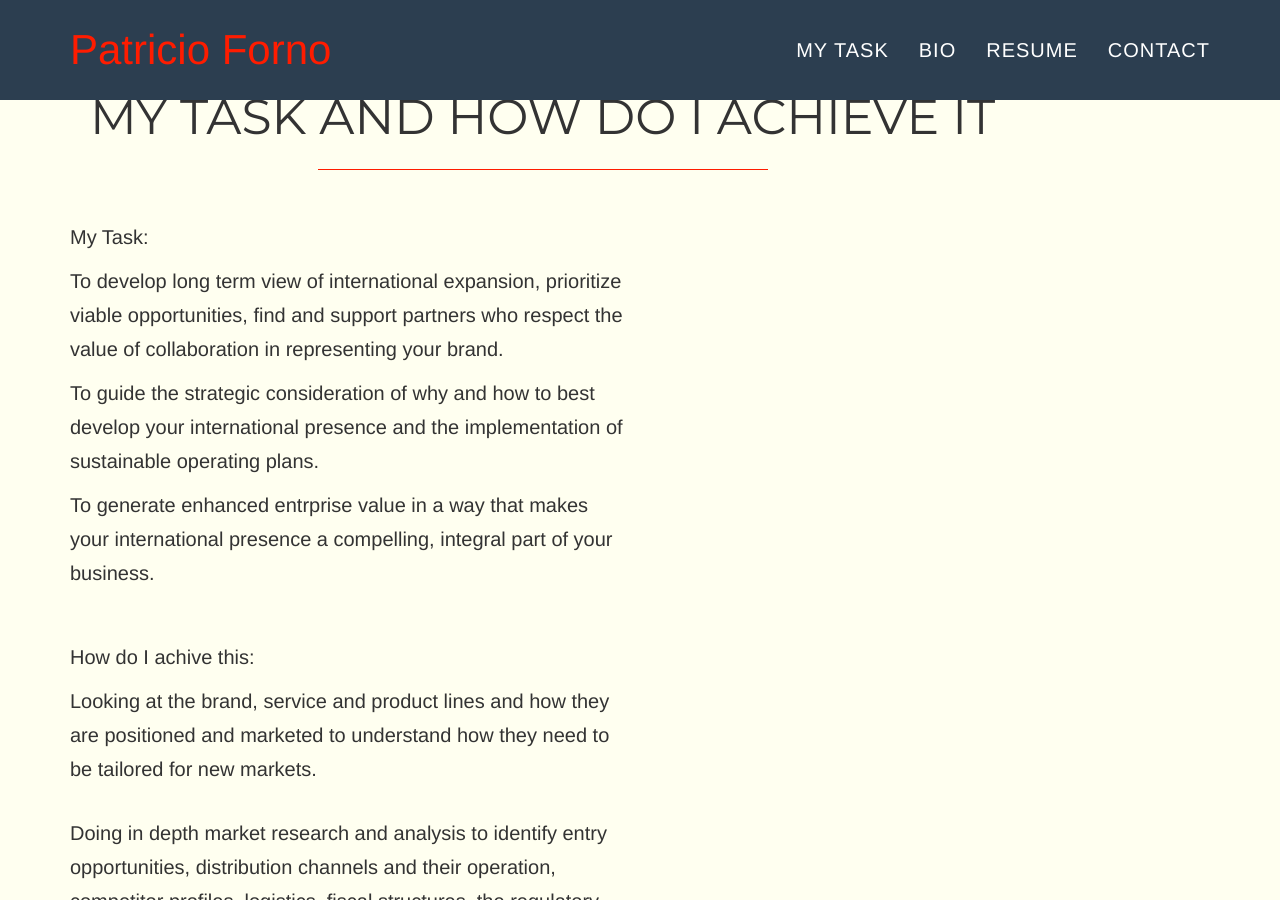
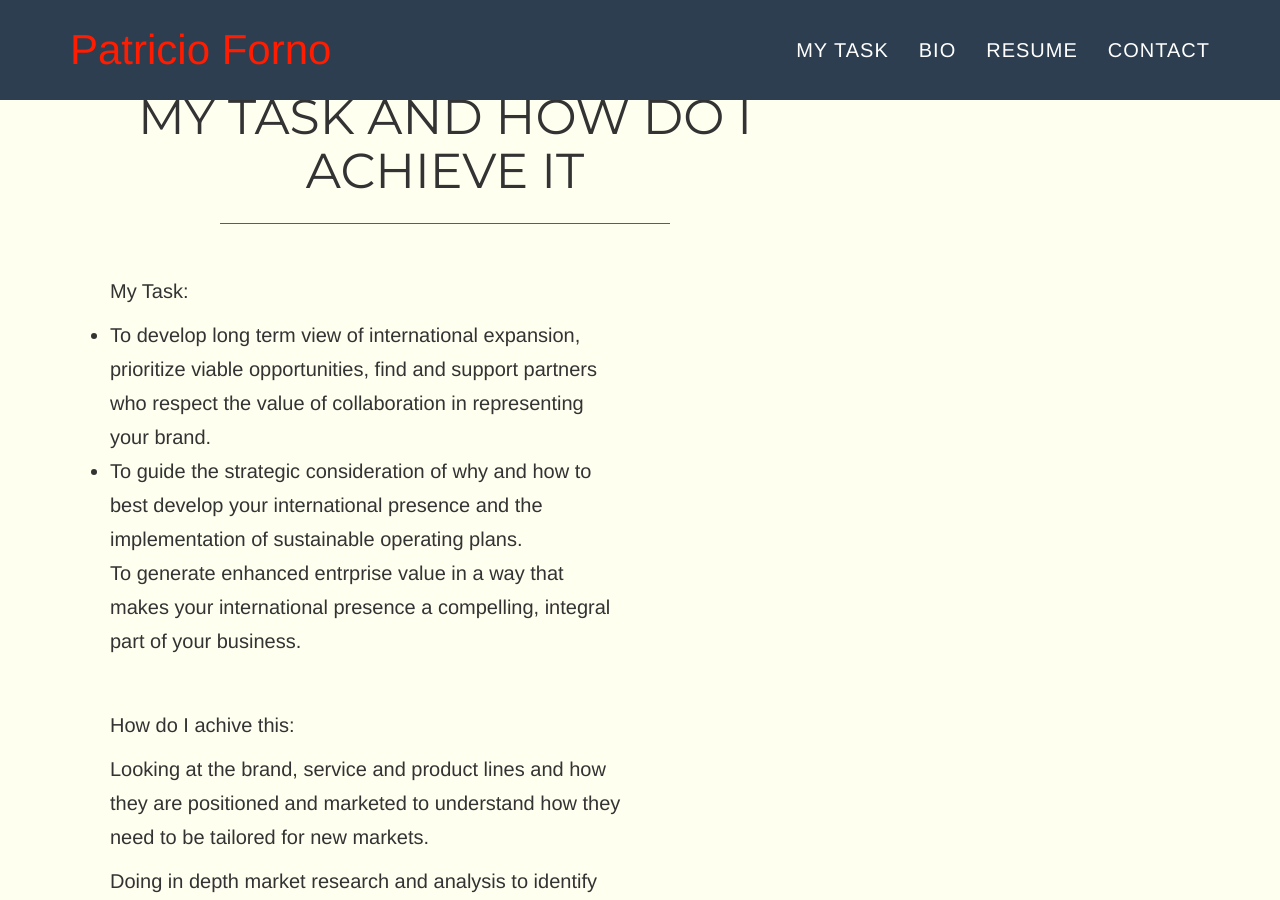
Before and after one commit to fornomail/fornomail.github.io, a Jekyll site: the page built from index.html, in a window 1280 px wide and 900 px high. Built offline with Jekyll 4.4.1, drawn with Linux system fonts in a browser that asks for light colours; nearby versions of some CDN libraries; some web fonts are replaced; library files that are not in the unit come from our copies.

Commit message:
Update index.html

```diff
--- a/index.html
+++ b/index.html
@@ -7,37 +7,29 @@ title: Patricio Forno
 <section id="services">
     <div class="container">
         <div class="row">
-            <div class="col-lg-10 text-center">
+            <div class="col-lg-8 text-center">
                 <h2>MY TASK and how do i achieve it</h2>
                 <hr class="star-primary">
             </div>
           <div class="col-lg-6 col-md-6">
             <br/>
-              <p> My Task:</p>
-            <p> To develop long term view of international expansion, prioritize viable opportunities, find and support partners who respect the value of collaboration in representing your brand.</p>
-            <p> To guide the strategic consideration of why and how to best develop your international presence and the implementation of sustainable operating plans.</p>
+            <ul>
+            <p> My Task:</p>
+            <li> To develop long term view of international expansion, prioritize viable opportunities, find and support partners who respect the value of collaboration in representing your brand.</li>
+            <li> To guide the strategic consideration of why and how to best develop your international presence and the implementation of sustainable operating plans.</li>
             <p> To generate enhanced entrprise value in a way that makes your international presence a compelling, integral part of your business.</p>
-             <br/>
-             <br/>
+            <br/>
+            <br/>
             <p> How do I achive this:<p/>
             <p> Looking at the brand, service and product lines and how they are positioned and marketed to understand how they need to be tailored for new markets.</p>
-            <br/>
             <p> Doing in depth market research and analysis to identify entry opportunities, distribution channels and their operation, competitor profiles, logistics, fiscal structures, the regulatory environment, barriers to entry, marketing standards, tax and pricing models (down to retail), legal requierements and options, and consumer profiles.</p>
-            <br/>
             <p> Extensively vetting and selecting potential partners, relationship building and discovery process; being unafraid to move away from the easy or comfortable choice...or to wait for the optimal fit. Renegotiating a contract or restructuring an existing partner.</p>
-            <br/>
             <p> Making in person market visits to understand the environment, challenge assumptions, seek inspiration, asses risk and cultural differences/realities, commence in market networking and support development, verify understanding and meet industry players, and potnetial partners. Collaboration with trade associations, chambers of commerce, officials, industry and general contacts of the US and host country.</p>
-            <br/>
             <p> Guiding the transition to culturally adapted marketing programs and the development of an effective commercial approach. </p>
-            <br/>
             <p> Diligently selecting and using trade shows as part of a pro-active market penetration plan and timeline.</p>
-            <br/>
             <p> Getting compliance right and considering its broader impact and implications.</p>
-            <br/>
             <p> Planning and executing launch events.</p>
-            <br/>
             <p> Establishing comprehensive but practical reporting systems.</p>
-            <br/>
             <p> Treating the local partner/management as an extension of the Head Office team while building the relationshhip.</p>
           </div>
       </div>
```
